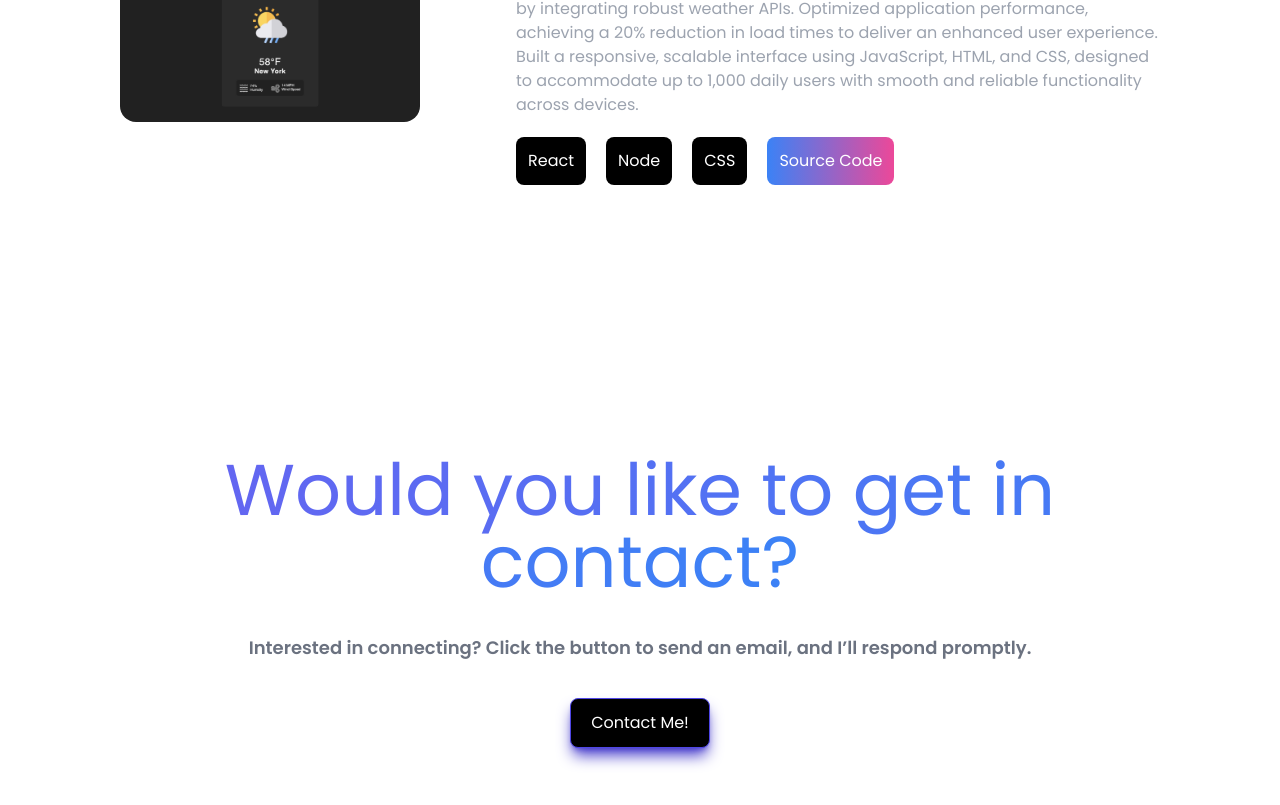
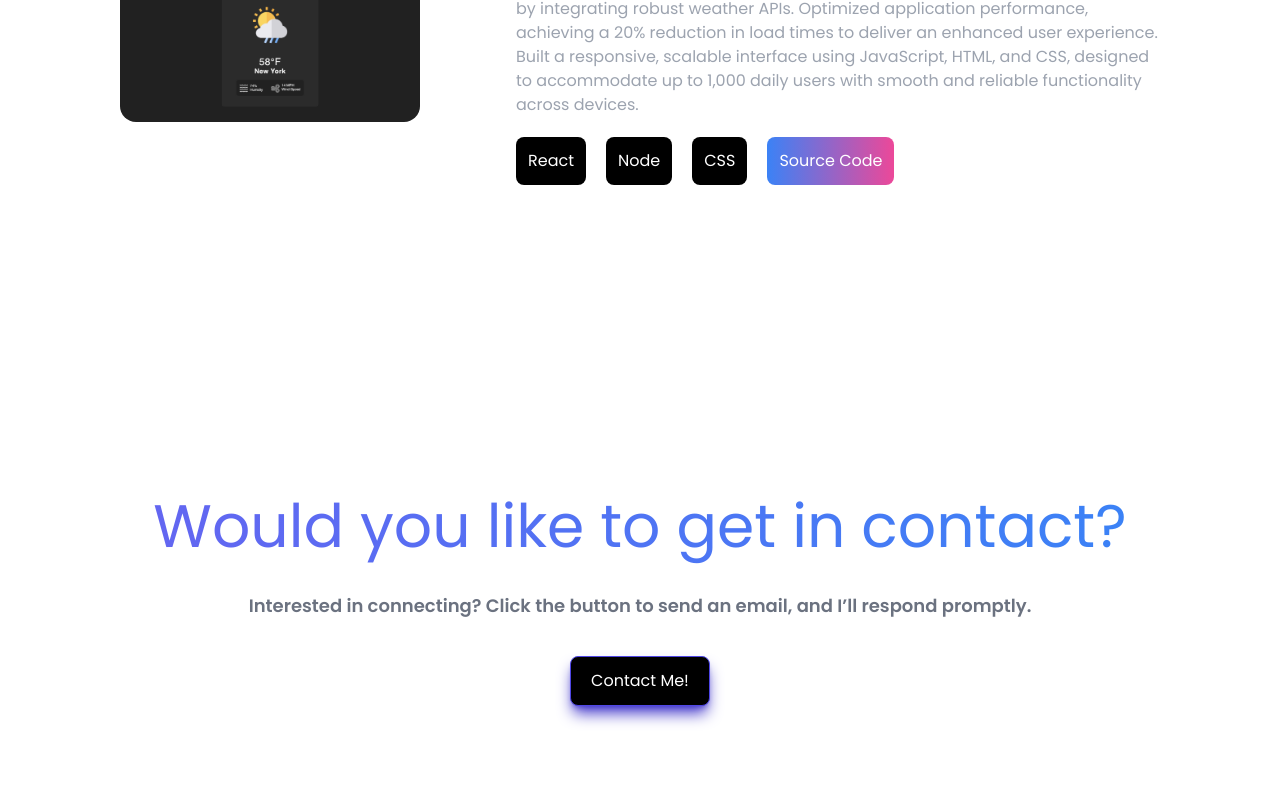
Before and after one commit to Lavale1012/portfolio, a React (Vite) app: page / in a window 1280 px wide. Shown: the part 2375-3180 px from the top of the page. Built offline with nearby package versions, Linux system fonts and the light colour scheme.

Commit message:
fixed name contact

```diff
--- a/src/components/Contacts.jsx
+++ b/src/components/Contacts.jsx
@@ -8,7 +8,7 @@ const Contacts = () => {
         className="flex min-h-[80vh] items-center justify-center"
       >
         <div className="flex flex-col items-center justify-center gap-3 space-y-6 p-14">
-          <h1 className=" text-center text-5xl md:text-7xl">
+          <h1 className=" text-center text-5xl md:text-6xl">
             <span className=" bg-gradient-to-r from-indigo-500 to-blue-500 text-transparent bg-clip-text">
               Would you like to get in contact?
             </span>
```
